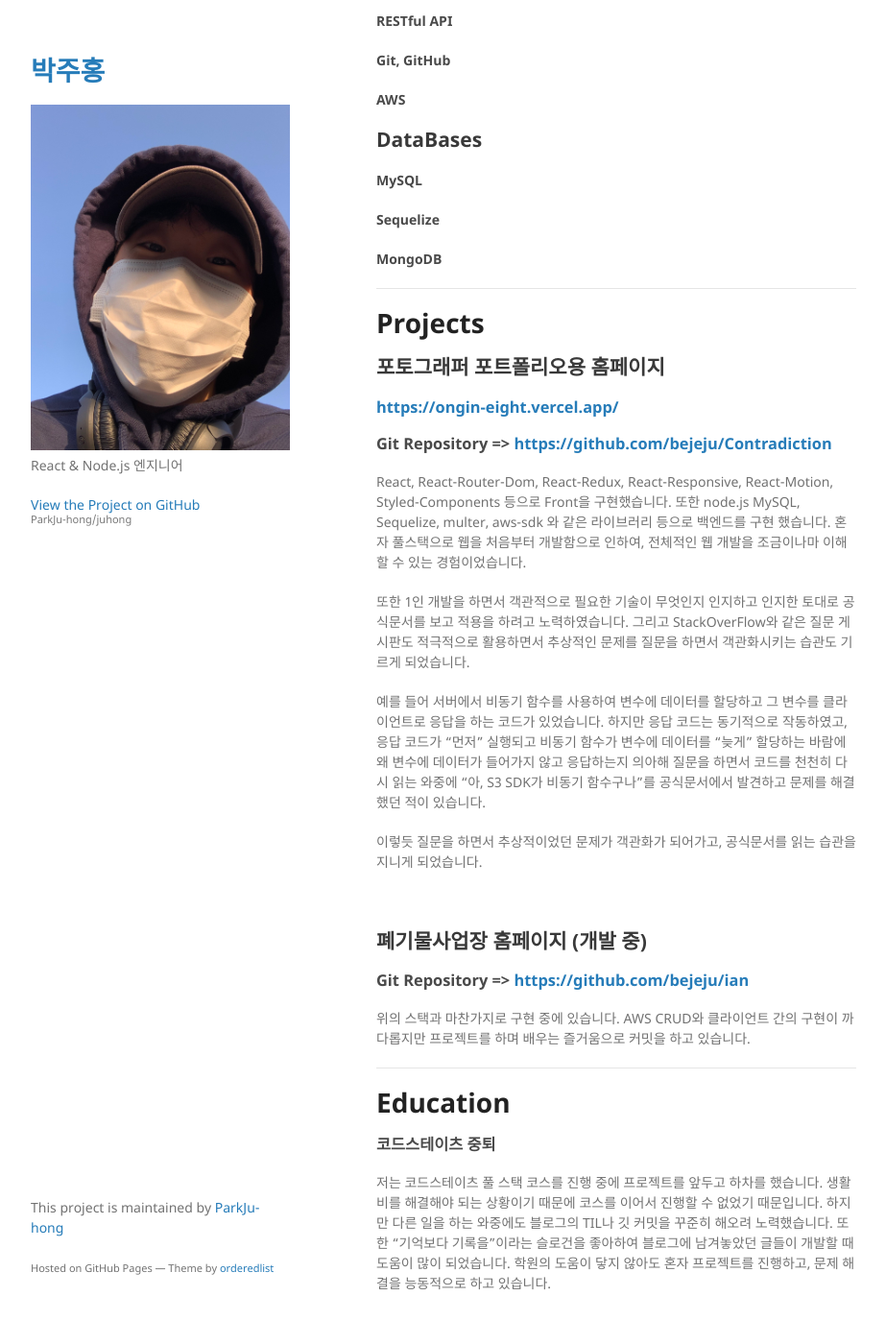
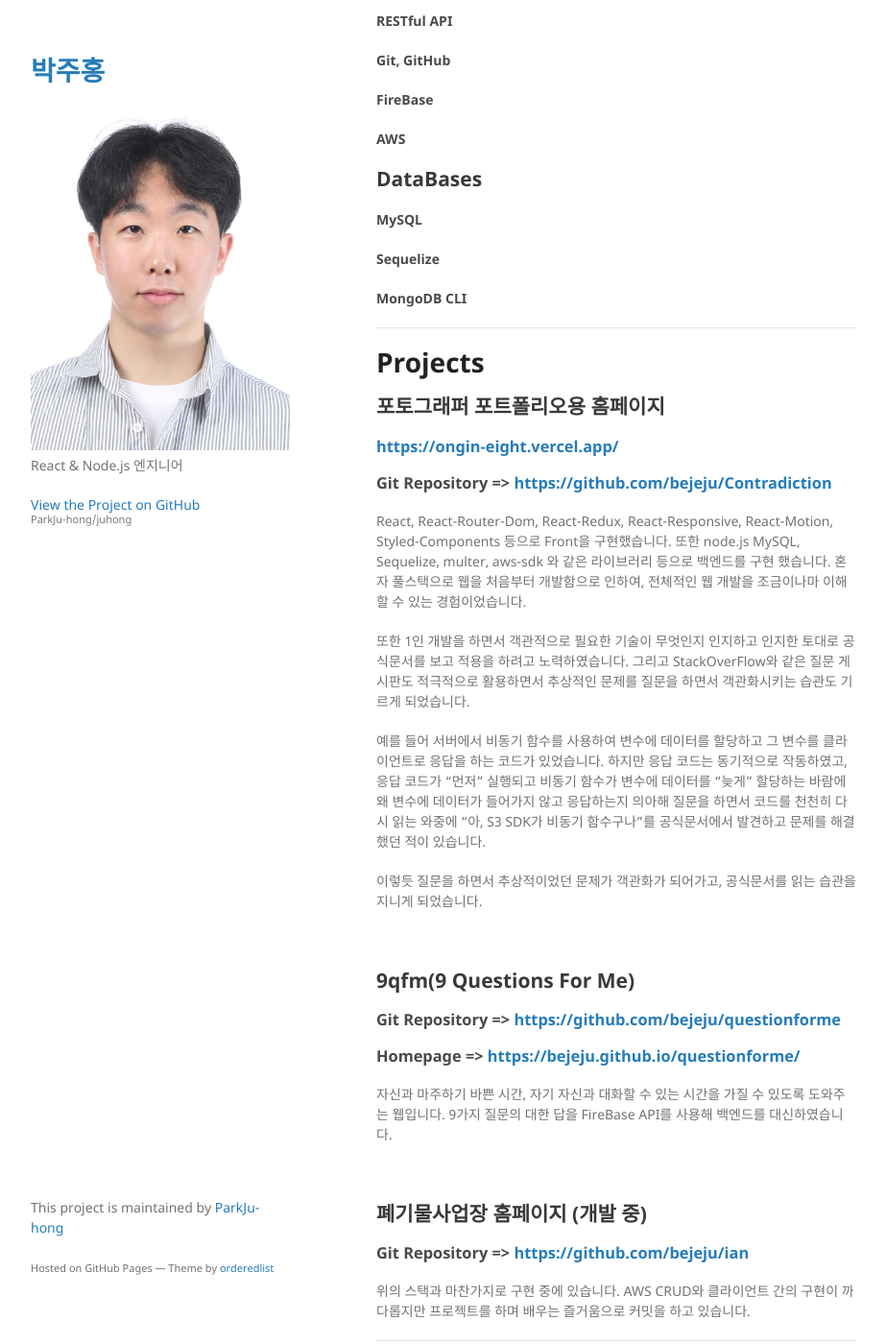
Before and after one commit to ParkJu-hong/juhong, a Jekyll site: the page built from index.md, in a window 1280 px wide and 1400 px high, scrolled down 533 px. Shown: the whole window at 96% size, without its empty margins (178-1101 px from the left). Built offline with Jekyll 4.4.1, drawn with Linux system fonts in a browser that asks for light colours; our own code applies the rules of GitHub Pages for plain Markdown files; some of the changed text lies outside the part shown.

Commit message:
22.01.23

```diff
--- a/_config.yml
+++ b/_config.yml
@@ -1,5 +1,5 @@
 title: 박주홍
-logo: /assets/img/me.jpg
+logo: /assets/img/realme.jpg
 description: React & Node.js 엔지니어
 show_downloads: false
 google_analytics:
--- a/index.md
+++ b/index.md
@@ -13,19 +13,20 @@ layout: default
 
 ## Front-End
 #### Javascript
-#### HTML 5 / CSS (Web Standard & Browsing)
+#### HTML 5 / CSS
 #### React
 
 ## Back-End
-#### node.js
+#### Node.js
 #### RESTful API
 #### Git, GitHub
+#### FireBase
 #### AWS
 
 ## DataBases
 #### MySQL
 #### Sequelize
-#### MongoDB
+#### MongoDB CLI
 
 
 <hr>
@@ -54,6 +55,17 @@ Front을 구현했습니다. 또한 node.js MySQL, Sequelize, multer, aws-sdk
 
 <br>
 
+## 9qfm(9 Questions For Me)
+
+### Git Repository => [https://github.com/bejeju/questionforme](https://github.com/bejeju/questionforme)
+### Homepage => [https://bejeju.github.io/questionforme/](https://bejeju.github.io/questionforme/)
+
+자신과 마주하기 바쁜 시간, 자기 자신과 대화할 수 있는 시간을 가질 수 있도록 도와주는 웹입니다.
+9가지 질문의 대한 답을 FireBase API를 사용해 백엔드를 대신하였습니다.
+
+
+<br>
+
 ## 폐기물사업장 홈페이지 (개발 중)
 
 ### Git Repository => [https://github.com/bejeju/ian](https://github.com/bejeju/ian)
```
Also changed, not shown: assets/img/realme.jpg (added).
